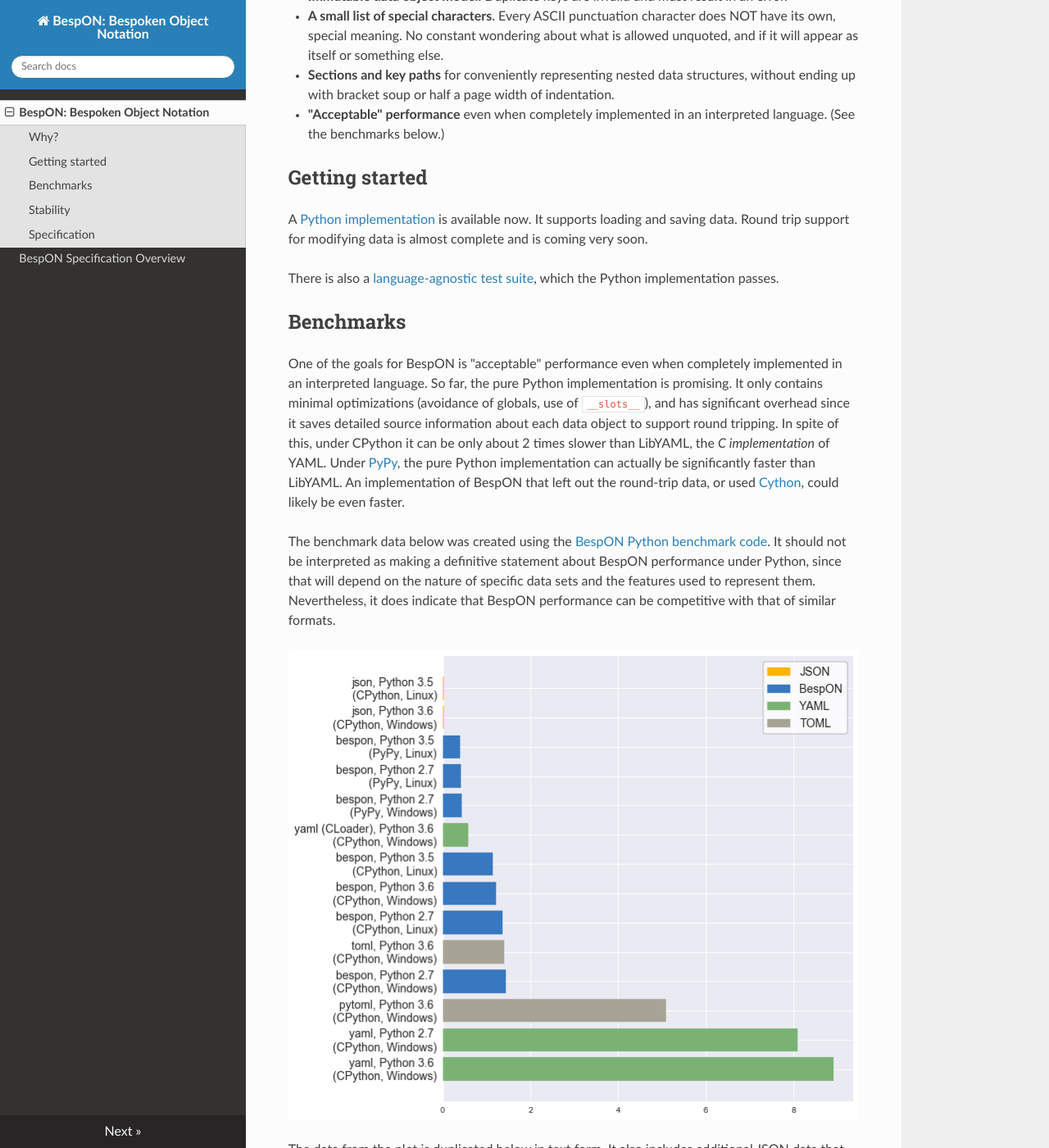
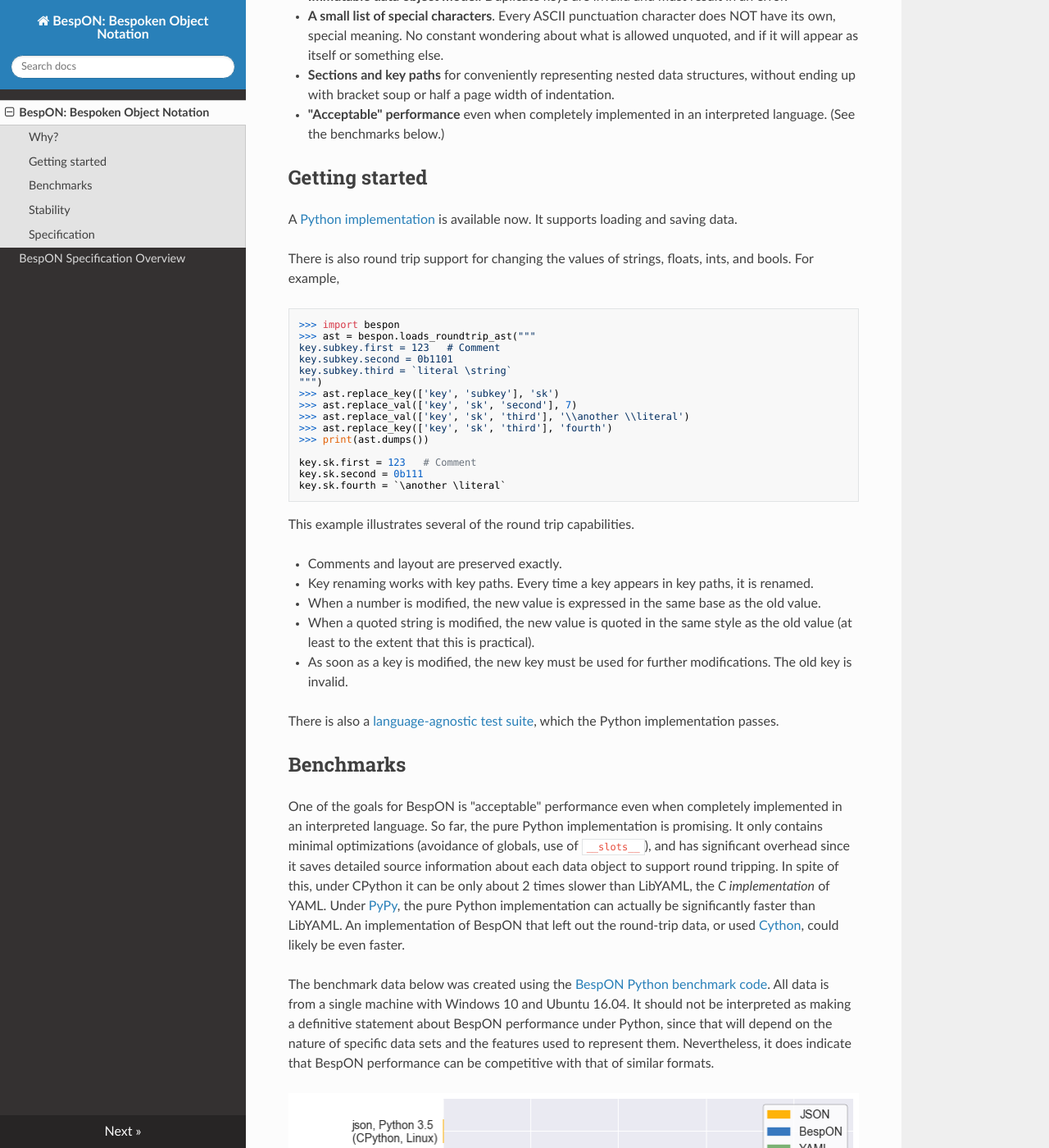
Before and after one commit to bespon/bespon_website, an MkDocs documentation site: the page built from docs/index.md, in a window 1280 px wide and 1400 px high, scrolled down 1883 px. Shown: the whole window at 82% size. Built offline with MkDocs 1.6.1, drawn with Linux system fonts in a browser that asks for light colours; nearby versions of some CDN libraries; old or Windows-style settings are respelled for this version of MkDocs.

Commit message:
improved benchmark explanation, added round trip info for Python implementation

````diff
--- a/docs/index.md
+++ b/docs/index.md
@@ -103,8 +103,39 @@
 ## Getting started
 
 A [Python implementation](https://github.com/gpoore/bespon_py) is available
-now.  It supports loading and saving data.  Round trip support for modifying
-data is almost complete and is coming very soon.
+now.  It supports loading and saving data.
+
+There is also round trip support for changing the values of strings, floats,
+ints, and bools.  For example,
+```
+>>> import bespon
+>>> ast = bespon.loads_roundtrip_ast("""
+key.subkey.first = 123   # Comment
+key.subkey.second = 0b1101
+key.subkey.third = `literal \string`
+""")
+>>> ast.replace_key(['key', 'subkey'], 'sk')
+>>> ast.replace_val(['key', 'sk', 'second'], 7)
+>>> ast.replace_val(['key', 'sk', 'third'], '\\another \\literal')
+>>> ast.replace_key(['key', 'sk', 'third'], 'fourth')
+>>> print(ast.dumps())
+
+key.sk.first = 123   # Comment
+key.sk.second = 0b111
+key.sk.fourth = `\another \literal`
+```
+This example illustrates several of the round trip capabilities.
+
+  * Comments and layout are preserved exactly.
+  * Key renaming works with key paths.  Every time a key appears in key paths,
+    it is renamed.
+  * When a number is modified, the new value is expressed in the same base as
+    the old value.
+  * When a quoted string is modified, the new value is quoted in the same
+    style as the old value (at least to the extent that this is practical).
+  * As soon as a key is modified, the new key must be used for further
+    modifications.  The old key is invalid.
+
 
 There is also a
 [language-agnostic test suite](https://github.com/bespon/bespon_tests),
@@ -127,6 +158,7 @@
 
 The benchmark data below was created using the
 [BespON Python benchmark code](https://github.com/bespon/bespon_python_benchmark).
+All data is from a single machine with Windows 10 and Ubuntu 16.04.
 It should not be interpreted as making a definitive statement about BespON
 performance under Python, since that will depend on the nature of specific
 data sets and the features used to represent them.  Nevertheless, it does
````
